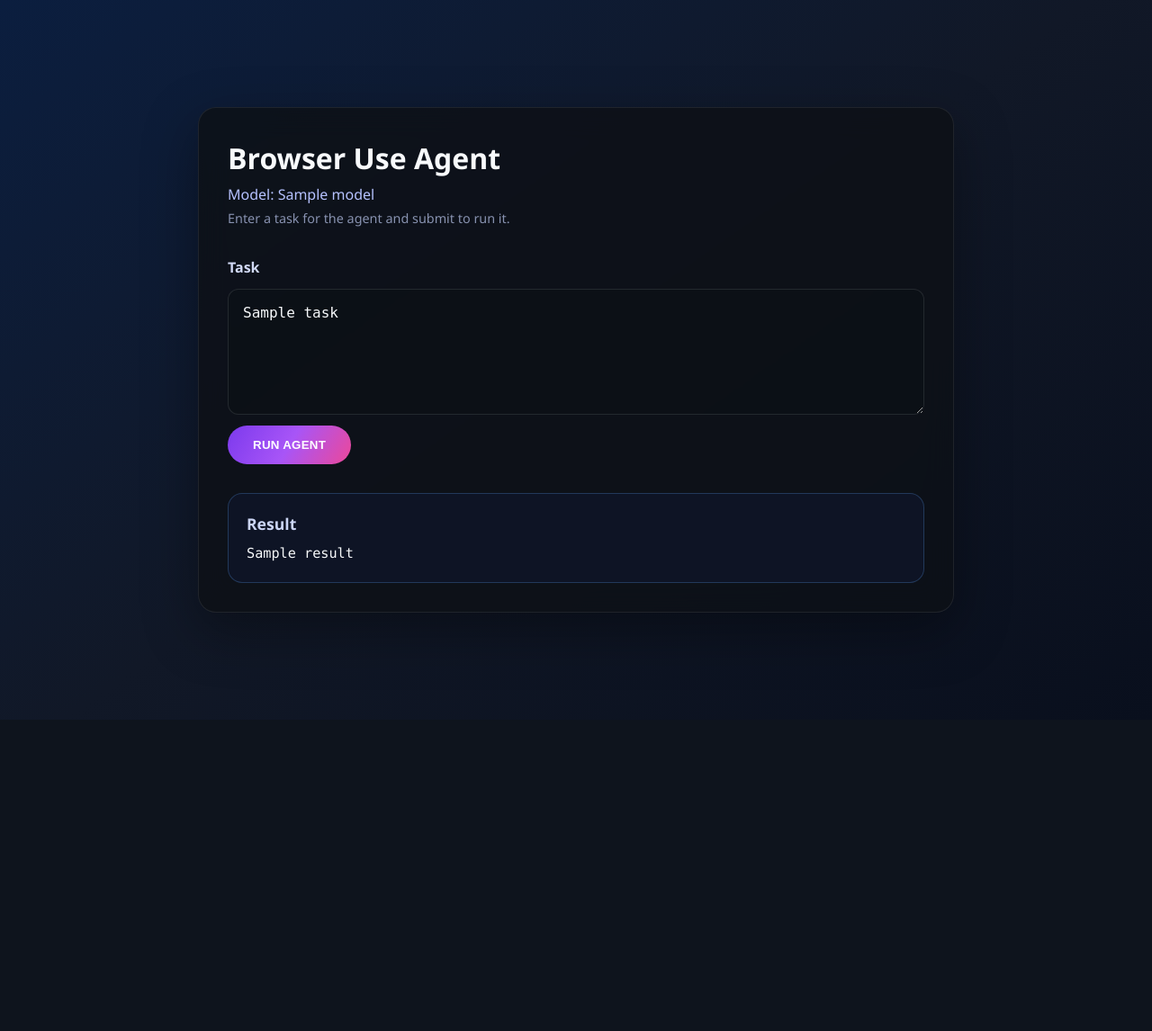
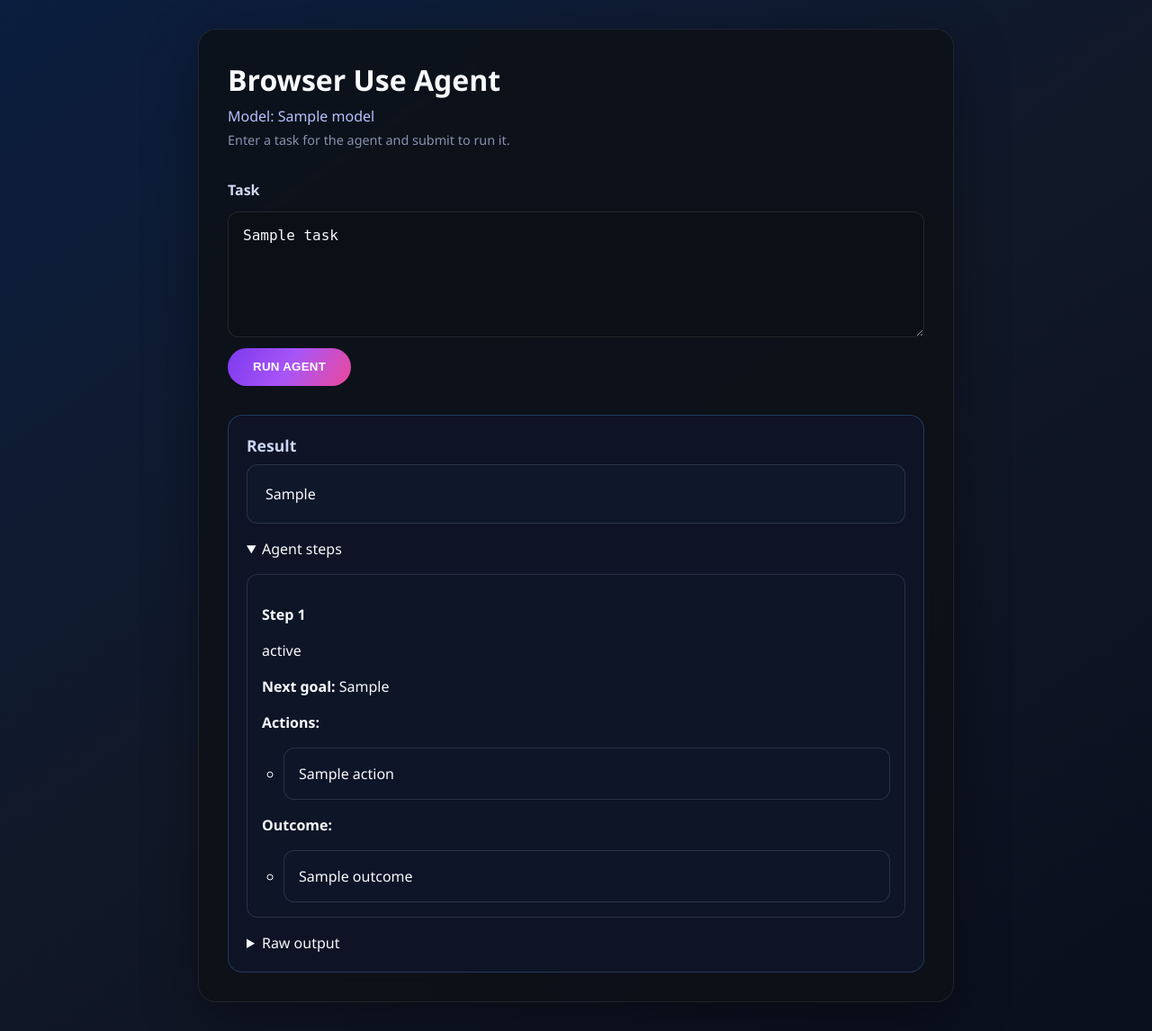
Before and after one commit to Akash-ainapur/Penguin, a Flask app: template templates/index.html in a window 1280 px wide. Shown: the whole page at 90% size. Before the commit the page ends 771 px from the top, so only its background shows below. Run offline with Flask 3, Linux system fonts and the light colour scheme; the template is opened without the code that fills it: most values are stand-ins (such as "Sample title", 1, 10 or a date in 2020); some libraries are stand-ins or nearby versions.

Commit message:
formatted result (credits:Akashay)

```diff
--- a/app.py
+++ b/app.py
@@ -1,6 +1,12 @@
 # app.py (chat-only, Gemini)
 import os
+import re
+import json
 import asyncio
+from dataclasses import asdict, is_dataclass
+from collections.abc import Mapping, Sequence
+
+from markupsafe import Markup, escape
 
 from dotenv import load_dotenv
 from flask import Flask, render_template, request
@@ -26,10 +32,128 @@ def run_agent_sync(task: str):
     return asyncio.run(agent.run())
 
 
+def _to_builtin(value):
+    """Convert Agent results (dataclasses, pydantic models, etc.) into builtin types."""
+    if value is None or isinstance(value, (str, int, float, bool)):
+        return value
+    if is_dataclass(value):
+        return {key: _to_builtin(val) for key, val in asdict(value).items()}
+    if hasattr(value, "model_dump"):
+        return _to_builtin(value.model_dump())
+    if hasattr(value, "dict"):
+        return _to_builtin(value.dict())
+    if isinstance(value, Mapping):
+        return {key: _to_builtin(val) for key, val in value.items()}
+    if isinstance(value, Sequence) and not isinstance(value, (str, bytes, bytearray)):
+        return [_to_builtin(item) for item in value]
+    if hasattr(value, "__dict__"):
+        return _to_builtin(vars(value))
+    return str(value)
+
+
+def format_result_for_display(result):
+    """Return a pretty JSON string for the UI."""
+    try:
+        serializable = _to_builtin(result)
+        return json.dumps(serializable, indent=2, ensure_ascii=False)
+    except Exception:
+        return str(result)
+
+
+def _describe_action(action):
+    if not isinstance(action, Mapping):
+        return str(action)
+
+    pieces = []
+    for kind, payload in action.items():
+        if not isinstance(payload, Mapping):
+            pieces.append(f"{kind}: {payload}")
+            continue
+
+        if "query" in payload:
+            pieces.append(f"{kind}: {payload['query']}")
+        elif "index" in payload:
+            pieces.append(f"{kind}: index {payload['index']}")
+        elif "text" in payload and kind == "done":
+            preview = payload["text"].strip().splitlines()[0]
+            pieces.append(f"{kind}: {preview[:120]}{'…' if len(preview) > 120 else ''}")
+        else:
+            pieces.append(f"{kind}: {json.dumps(payload, ensure_ascii=False)[:120]}")
+    return "; ".join(pieces)
+
+
+def simple_markdown_to_html(text: str | None):
+    if not text:
+        return None
+    html = escape(text)
+    html = re.sub(r"\*\*(.+?)\*\*", r"<strong>\1</strong>", html)
+    html = re.sub(r"`([^`]+)`", r"<code>\1</code>", html)
+    paragraphs = []
+    for block in html.split("\n\n"):
+        cleaned = block.strip()
+        if not cleaned:
+            continue
+        paragraphs.append(f"<p>{cleaned.replace(chr(10), '<br>')}</p>")
+    if not paragraphs:
+        paragraphs.append(f"<p>{html}</p>")
+    return Markup("".join(paragraphs))
+
+
+def summarize_agent_history(result):
+    if not isinstance(result, Mapping):
+        return None
+
+    history = result.get("history")
+    if not isinstance(history, Sequence):
+        return None
+
+    steps = []
+    final_text = None
+
+    for entry in history:
+        if not isinstance(entry, Mapping):
+            continue
+        meta = entry.get("metadata") or {}
+        model_output = entry.get("model_output") or {}
+        step_results = entry.get("result") or []
+
+        actions = model_output.get("action") or []
+        described_actions = [_describe_action(action) for action in actions] if actions else []
+
+        steps.append(
+            {
+                "number": meta.get("step_number"),
+                "status": model_output.get("evaluation_previous_goal"),
+                "next_goal": model_output.get("next_goal"),
+                "actions": [text for text in described_actions if text],
+                "outcome": [res.get("extracted_content") for res in step_results if isinstance(res, Mapping)],
+            }
+        )
+
+        for action in actions:
+            if isinstance(action, Mapping) and "done" in action:
+                payload = action["done"] or {}
+                final_text = payload.get("text") or final_text
+
+        for res in step_results:
+            if not isinstance(res, Mapping):
+                continue
+            if res.get("is_done") and res.get("success"):
+                final_text = res.get("extracted_content") or res.get("long_term_memory") or final_text
+
+    summary = {"steps": steps}
+    if final_text:
+        summary["final_text"] = final_text
+        summary["final_html"] = simple_markdown_to_html(final_text)
+    return summary
+
+
 @app.route("/", methods=["GET", "POST"])
 def index():
     task = ""
     result = None
+    result_pretty = None
+    result_summary = None
     error = None
 
     if request.method == "POST":
@@ -37,6 +161,8 @@ def index():
         if task:
             try:
                 result = run_agent_sync(task)
+                result_pretty = format_result_for_display(result)
+                result_summary = summarize_agent_history(_to_builtin(result))
             except Exception as exc:
                 error = str(exc)
         else:
@@ -47,6 +173,8 @@ def index():
         model=MODEL_NAME,
         task=task,
         result=result,
+        result_pretty=result_pretty,
+        result_summary=result_summary,
         error=error,
     )
 
--- a/static/styles.css
+++ b/static/styles.css
@@ -123,6 +123,55 @@ button:hover {
   border-color: rgba(96, 165, 250, 0.25);
 }
 
+.callout.result pre {
+  background: #0f172a;
+  padding: 1rem;
+  border-radius: 0.5rem;
+  overflow-x: auto;
+}
+
+.final-answer {
+  background: #0f172a;
+  padding: 1.25rem;
+  border-radius: 0.75rem;
+  line-height: 1.5;
+  border: 1px solid rgba(148, 163, 184, 0.2);
+}
+
+.final-answer p + p {
+  margin-top: 0.75rem;
+}
+
+.result-details {
+  margin-top: 1rem;
+}
+
+.agent-steps {
+  list-style: none;
+  padding-left: 0;
+  display: flex;
+  flex-direction: column;
+  gap: 1rem;
+  margin: 1rem 0 0;
+}
+
+.agent-steps li {
+  background: rgba(15, 23, 42, 0.6);
+  padding: 1rem;
+  border-radius: 0.75rem;
+  border: 1px solid rgba(148, 163, 184, 0.2);
+}
+
+.agent-steps .step-title {
+  font-weight: 600;
+  margin-bottom: 0.25rem;
+}
+
+.agent-steps ul {
+  margin: 0.25rem 0 0;
+  padding-left: 1.5rem;
+}
+
 @media (max-width: 640px) {
   body {
     padding: 1rem;
--- a/templates/index.html
+++ b/templates/index.html
@@ -28,10 +28,58 @@
         </section>
         {% endif %}
 
-        {% if result %}
+        {% if result_summary or result_pretty %}
         <section class="callout result">
           <h2>Result</h2>
-          <pre>{{ result }}</pre>
+          {% if result_summary %}
+          {% if result_summary.final_html %}
+          <div class="final-answer">{{ result_summary.final_html }}</div>
+          {% elif result_summary.final_text %}
+          <pre>{{ result_summary.final_text }}</pre>
+          {% endif %}
+
+          {% if result_summary.steps %}
+          <details class="result-details" open>
+            <summary>Agent steps</summary>
+            <ol class="agent-steps">
+              {% for step in result_summary.steps %}
+              <li>
+                <p class="step-title">Step {{ step.number or loop.index }}</p>
+                {% if step.status %}<p class="step-status">{{ step.status }}</p>{% endif %}
+                {% if step.next_goal %}<p><strong>Next goal:</strong> {{ step.next_goal }}</p>{% endif %}
+                {% if step.actions %}
+                <p><strong>Actions:</strong></p>
+                <ul>
+                  {% for action in step.actions %}
+                  <li>{{ action }}</li>
+                  {% endfor %}
+                </ul>
+                {% endif %}
+                {% if step.outcome %}
+                <p><strong>Outcome:</strong></p>
+                <ul>
+                  {% for outcome in step.outcome %}
+                  {% if outcome %}
+                  <li>{{ outcome }}</li>
+                  {% endif %}
+                  {% endfor %}
+                </ul>
+                {% endif %}
+              </li>
+              {% endfor %}
+            </ol>
+          </details>
+          {% endif %}
+
+          {% if result_pretty %}
+          <details class="result-details">
+            <summary>Raw output</summary>
+            <pre>{{ result_pretty }}</pre>
+          </details>
+          {% endif %}
+          {% else %}
+          <pre>{{ result_pretty }}</pre>
+          {% endif %}
         </section>
         {% endif %}
       </main>
```
